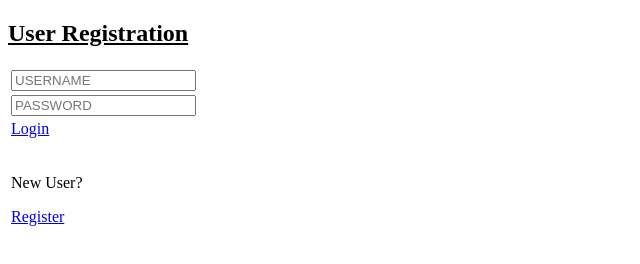
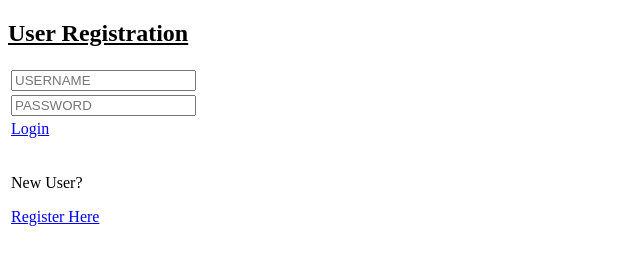
Before and after one commit to BhavaniThangavel/Rescue_Rapid_App, a plain HTML site: page rrapp_login.html in a window 1280 px wide. Shown: the full height of the page, 0-640 px from the left. Drawn offline with Linux system fonts and the light colour scheme.

Commit message:
Login screen

```diff
--- a/rrapp_login.html
+++ b/rrapp_login.html
@@ -27,14 +27,12 @@
                     <td>
                         <!-- <input type="button" value="Register"/> -->
                         <p>New User?<p>
-                            <a href="./rrapp_features.html">Register</a>
+                            <a href="./rrapp_features.html">Register Here</a>
                         </p>
                     </td>
                 </tr>
             </table>
         </form>
-
     </div>
-
 </body>
 </html>
```
Also changed, not shown: rrapp_loginregister.html (+0 -2 lines).
